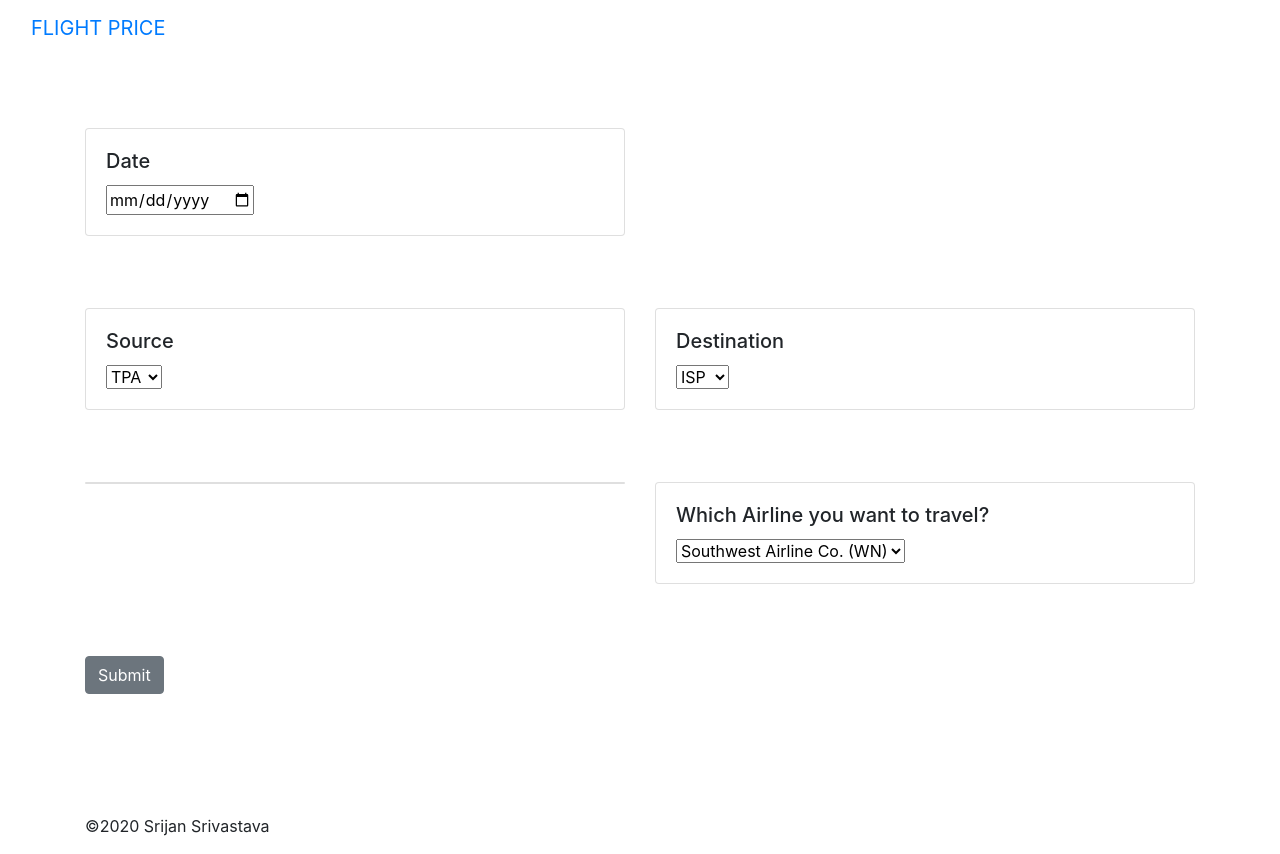
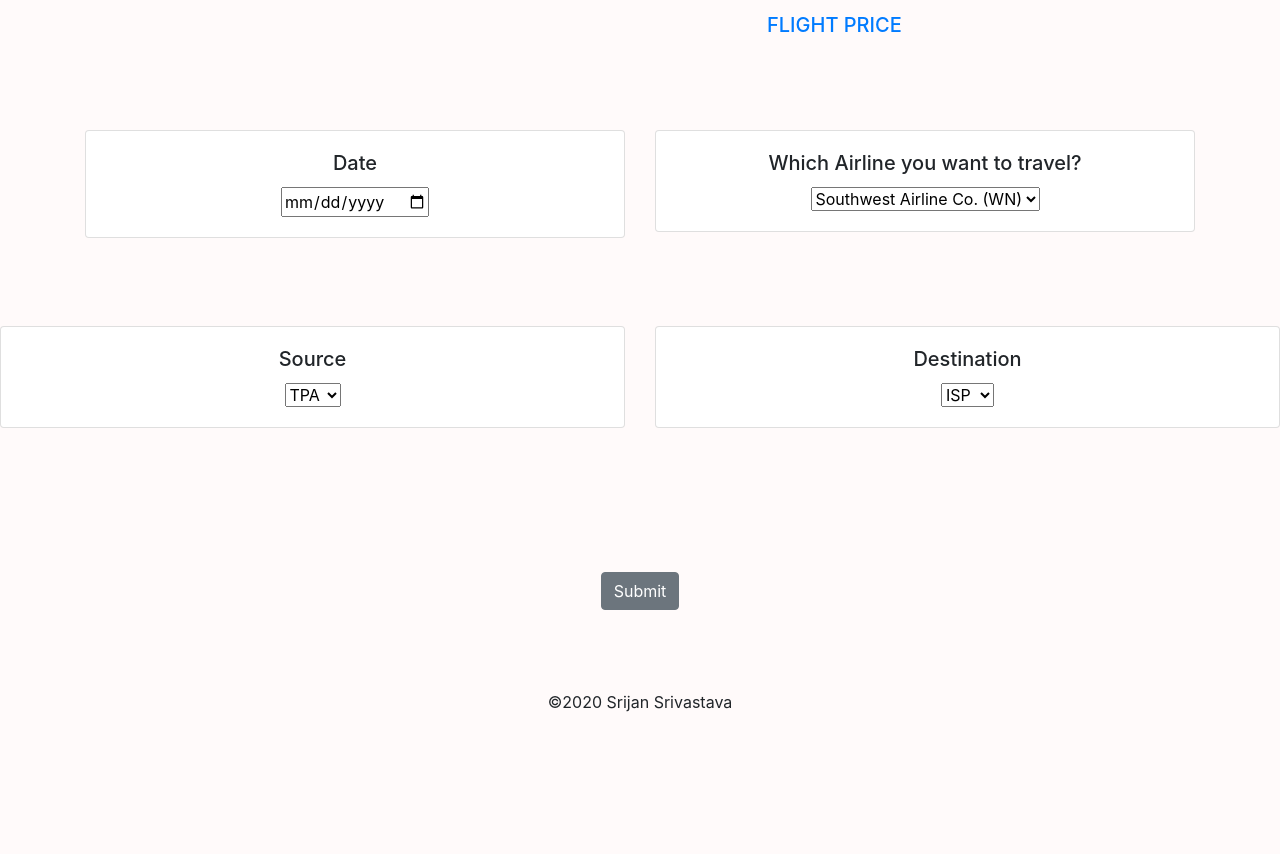
Before and after one commit to srijansrivastava11/us-flight-fare-prediction, a Flask app: page / in a window 1280 px wide. After the commit the page ends 712 px from the top, so only its background shows below. Run offline with Flask 2, Linux system fonts and the light colour scheme; parts of the project's set-up code (start-up, migrations or seed data) failed here and were passed over; some libraries are stand-ins or nearby versions.

Commit message:
final commit

```diff
--- a/app.py
+++ b/app.py
@@ -328,7 +328,7 @@ def predict():
         output = np.exp(prediction[0])
         output_final = round(output, 2)
 
-        return render_template('home.html', prediction_text="Your Flight price is $. {}".format(output_final))
+        return render_template('home.html', prediction_text="Your Flight price is ${}".format(output_final))
 
     return render_template("home.html")
 
--- a/templates/home.html
+++ b/templates/home.html
@@ -9,11 +9,18 @@
     <!-- BootStrap -->
     <link rel="stylesheet" href="https://stackpath.bootstrapcdn.com/bootstrap/4.5.0/css/bootstrap.min.css"
         integrity="sha384-9aIt2nRpC12Uk9gS9baDl411NQApFmC26EwAOH8WgZl5MYYxFfc+NcPb1dKGj7Sk" crossorigin="anonymous">
+    <style>
+.navbar-brand
+{
+    margin-left: 736px;
+}
 
+body {
+    background-color: snow;
+    text-align: center;
+}
 
-    <!-- css -->
-    <link rel="stylesheet" href="static/css/styles.css">
-
+    </style>
 
 </head>
 
@@ -23,7 +30,7 @@
     <nav class="navbar navbar-inverse navbar-fixed-top">
         <div class="container-fluid">
             <div class="navbar-header">
-                <a class="navbar-brand" href="/">FLIGHT PRICE</a>
+                <h1><a class="navbar-brand" href="/">FLIGHT PRICE</a></h1>
             </div>
         </div>
     </nav>
@@ -51,10 +58,29 @@
                 <br>
                 <br>
                 <br>
+
+                <div class="col-sm-6">
+                    <div class="card">
+                        <div class="card-body">
+                            <h5 class="card-title">Which Airline you want to travel?</h5>
+                            <!-- Airline -->
+                            <select name="airline" id="airline" required="required">
+                                    <option value="Southwest Airline Co. (WN)">Southwest Airline Co. (WN)</option>
+                                    <option value="Delta Air Lines Inc. (DL)">Delta Air Lines Inc. (DL)</option>
+                                    <option value="Alaskan Airlines Inc.(AS)">Alaskan Airlines Inc.(AS)</option>
+                                    <option value="United Air Lines Inc. (UA)">United Air Lines Inc. (UA)</option>
+                            </select>
+                        </div>
+                    </div>
+                </div>
+            </div>
+
             </div>
             <br>
             <br>
             <br>
+
+
             <div class="row">
                 <div class="col-sm-6">
                     <div class="card">
@@ -93,27 +119,7 @@
             <br>
             <br>
 
-            <div class="row">
-                <div class="col-sm-6">
-                    <div class="card">
 
-                    </div>
-                </div>
-                <div class="col-sm-6">
-                    <div class="card">
-                        <div class="card-body">
-                            <h5 class="card-title">Which Airline you want to travel?</h5>
-                            <!-- Airline -->
-                            <select name="airline" id="airline" required="required">
-                                    <option value="Southwest Airline Co. (WN)">Southwest Airline Co. (WN)</option>
-                                    <option value="Delta Air Lines Inc. (DL)">Delta Air Lines Inc. (DL)</option>
-                                    <option value="Alaskan Airlines Inc.(AS)">Alaskan Airlines Inc.(AS)</option>
-                                    <option value="United Air Lines Inc. (UA)">United Air Lines Inc. (UA)</option>
-                            </select>
-                        </div>
-                    </div>
-                </div>
-            </div>
 
 
 
@@ -121,7 +127,7 @@
             <br>
             <br>
             <!-- Submit -->
-            <input type="submit" value="Submit" class="btn btn-secondary">
+            <input type="submit" value="Submit" class="btn btn-secondary" >
         </form>
 
         <br>
```
Also changed, not shown: flight.jpg (added).
